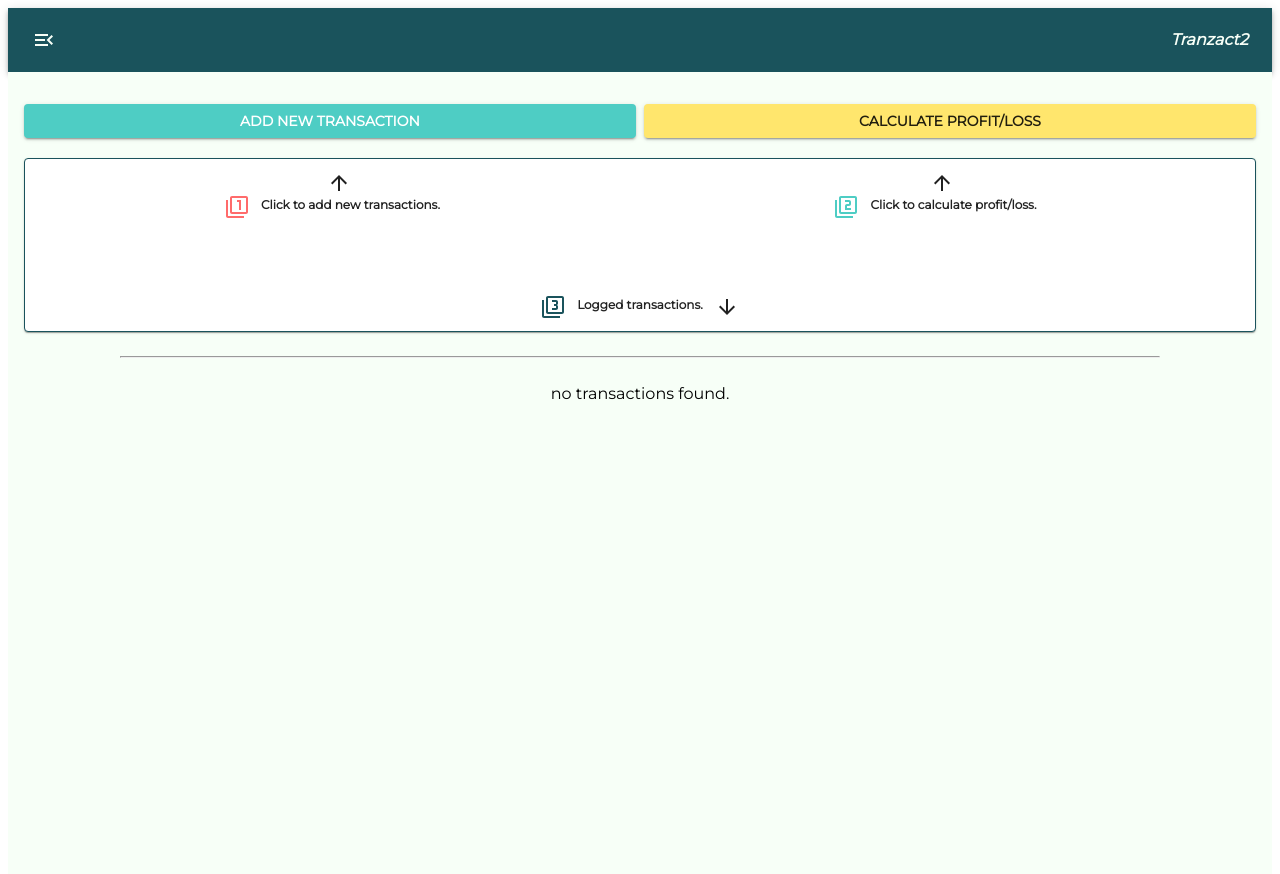
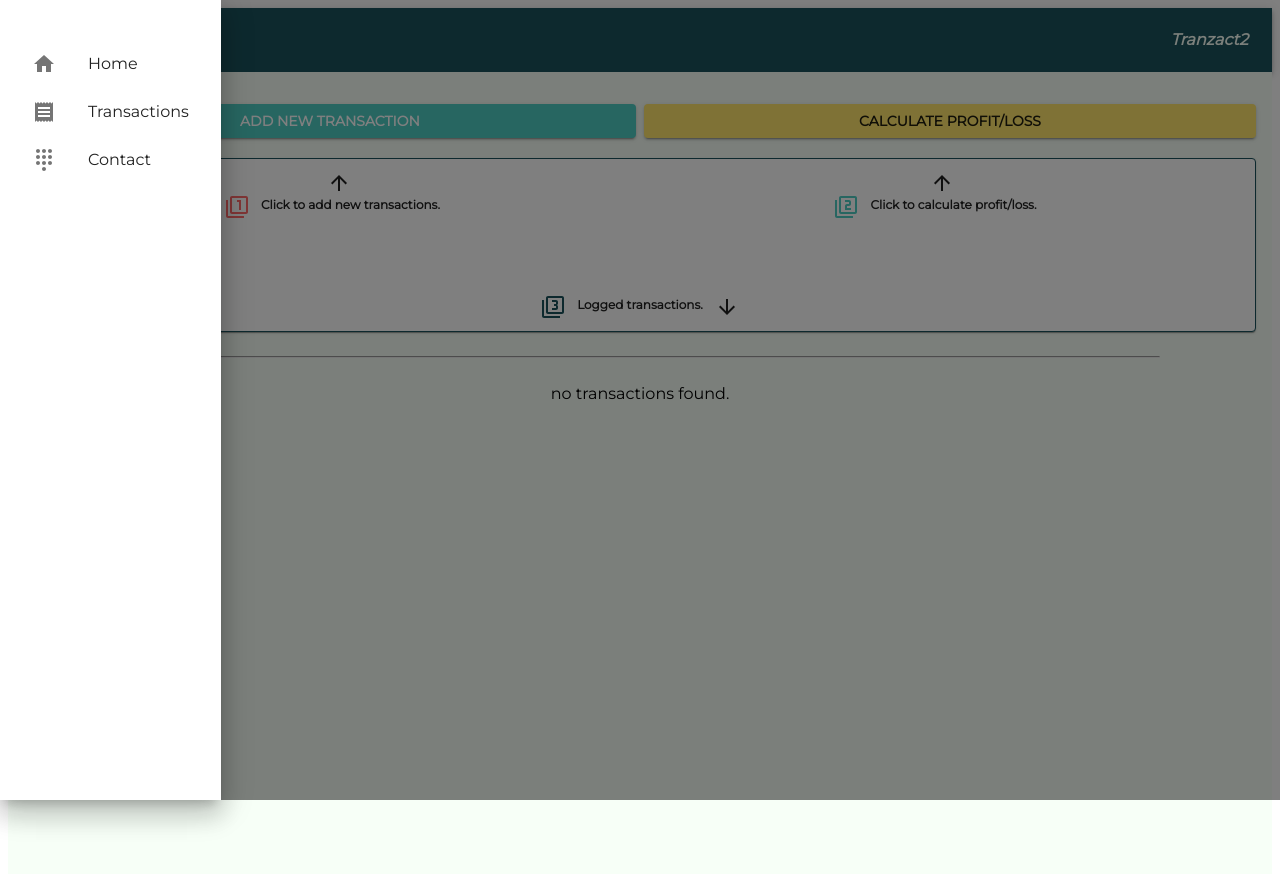
Before and after one commit to andretai/fees-calc-2, a React (Create React App) app: page / in a window 1280 px wide. Both pictures are taken after a click on the button 44 px from the left and 40 px from the top of the page. Shown: the top 874 px of the page. Built offline with nearby package versions, Linux system fonts and the light colour scheme.

Commit message:
#7 added calculation functions to constants.js and modal to show the results. #8, #9, #10 made app bars and styled it along with transactions page. (note it's basic styling only.)

```diff
--- a/src/components/Header.js
+++ b/src/components/Header.js
@@ -1,7 +1,8 @@
 import React from 'react';
 import { makeStyles } from '@material-ui/core/styles';
-import { AppBar, IconButton, Toolbar, Typography } from '@material-ui/core';
+import { AppBar, Drawer, IconButton, Toolbar, Typography } from '@material-ui/core';
 import { MenuOpen } from '@material-ui/icons';
+import Navbar from './Navbar';
 
 const useStyles = makeStyles(theme => ({
   grow: {
@@ -21,17 +22,28 @@ const useStyles = makeStyles(theme => ({
 }));
 
 const Header = () => {
+
+  // CSS
   const classes = useStyles();
+
+  // State
+  const [navbar, toggleNavbar] = React.useState(false);
+
   return (
+    <>
       <AppBar position="static" className={classes.navbar}>
         <Toolbar>
-        <IconButton edge="start">
-          <MenuOpen className={classes.menu}/>
+          <IconButton edge="start" onClick={() => toggleNavbar(true)}>
+            <MenuOpen className={classes.menu} />
           </IconButton>
           <div className={classes.grow}></div>
           <Typography variant="body1" className={classes.brand}>Tranzact2</Typography>
         </Toolbar>
       </AppBar>
+      <Drawer open={navbar} onClose={() => toggleNavbar(false)}>
+        <Navbar/>
+      </Drawer>
+    </>
   );
 }
 
--- a/src/components/Navbar.js
+++ b/src/components/Navbar.js
@@ -0,0 +1,41 @@
+import React from 'react';
+import { makeStyles } from '@material-ui/core/styles';
+import { List, ListItem, ListItemIcon, ListItemText } from '@material-ui/core';
+import { Dialpad, Home, Receipt } from '@material-ui/icons';
+
+const useStyles = makeStyles(theme => ({
+  navbar: {
+    padding: '32px 16px'
+  }
+}));
+
+const Navbar = () => {
+
+  // CSS
+  const classes = useStyles();
+
+  return (
+    <nav className={`${classes.navbar}`}>
+      <List>
+        <ListItem button>
+          <ListItemIcon><Home/></ListItemIcon>
+          <ListItemText primary="Home" />
+        </ListItem>
+        <ListItem button>
+          <ListItemIcon><Receipt/></ListItemIcon>
+          <ListItemText primary="Transactions" />
+        </ListItem>
+        {/* <ListItem button>
+          <ListItemIcon></ListItemIcon>
+          <ListItemText primary="Resources" />
+        </ListItem> */}
+        <ListItem button>
+          <ListItemIcon><Dialpad/></ListItemIcon>
+          <ListItemText primary="Contact" />
+        </ListItem>
+      </List>
+    </nav>
+  )
+}
+
+export default Navbar
--- a/src/components/transactions/Records.js
+++ b/src/components/transactions/Records.js
@@ -1,11 +1,18 @@
 import React from 'react';
+import ViewRecord from './ViewRecord';
 import { makeStyles } from '@material-ui/core/styles';
-import { Grid, Typography} from '@material-ui/core';
+import { Accordion, AccordionDetails, AccordionSummary, Grid, Typography} from '@material-ui/core';
 import { AddCircleOutline, RemoveCircleOutline } from '@material-ui/icons';
 
 const useStyles = makeStyles(theme => ({
-  paper: {
-    marginBottom: '6px'
+  accordionSummary: {
+    padding: '0',
+    height: '64px'
+  },
+  accordionDetails: {
+    padding: '0',
+    display: 'flex',
+    justifyContent: 'flex-end'
   },
   buy: {
     backgroundColor: '#4ecdc4'
@@ -43,8 +50,16 @@ const useStyles = makeStyles(theme => ({
 }));
 
 const Records = React.forwardRef((props, ref) => {
+
+  // CSS
   const classes = useStyles();
-  const records = props.records;
+
+  // Props
+  const { records, removeRecord } = props;
+
+  // State
+  const [viewRecord, toggleViewRecord] = React.useState(null);
+
   return (
     <>
       <hr style={{ margin: '24px 96px' }}></hr>
@@ -52,9 +67,12 @@ const Records = React.forwardRef((props, ref) => {
         records.length === 0 ? <Typography style={{ textAlign: 'center' }}>no transactions found.</Typography> : null
       }
       {
-        records.map(record =>
-          <Grid container key={record.id}
-            className={`${classes.paper} ${record.type === 'buy' ? classes.buy : classes.sell}`}>
+        records.map(record => {
+
+          return <Accordion key={records.indexOf(record)} onClick={() => toggleViewRecord(true)}>
+            <AccordionSummary className={`${classes.accordionSummary}`}>
+              <Grid container
+                className={`${record.type === 'buy' ? classes.buy : classes.sell}`}>
                 <Grid item xs={1}>
                   {record.type === 'buy' ?
                     <div className={`${classes.buytag}`}>
@@ -78,7 +96,14 @@ const Records = React.forwardRef((props, ref) => {
                   </div>
                 </Grid>
               </Grid>
-        )
+            </AccordionSummary>
+            <AccordionDetails className={`${classes.accordionDetails}`}>
+              {
+                viewRecord ? <ViewRecord record={record} removeRecord={removeRecord}/> : null
+              }
+            </AccordionDetails>
+          </Accordion>
+        })
       }
     </>
   )
--- /dev/null
+++ b/src/components/transactions/ViewRecord.js
@@ -0,0 +1,47 @@
+import React from 'react'
+import { makeStyles } from '@material-ui/core/styles';
+import { Button, Typography } from '@material-ui/core';
+
+const useStyles = makeStyles(theme => ({
+  paper: {
+    padding: '12px'
+  },
+  buttons: {
+    display: 'flex',
+    justifyContent: 'space-between'
+  },
+  button: {
+    width: '50%',
+    margin: '0 6px'
+  },
+  remove: {
+    color: '#ff6b6b'
+  }
+}));
+
+const ViewRecord = React.forwardRef((props, ref) => {
+
+  // CSS
+  const classes = useStyles();
+
+  // Props
+  const { record, removeRecord } = props;
+
+  // Functions
+  const handleRemoval = record => removeRecord(record);
+
+  return (
+    <div className={classes.paper}>
+      <div className={classes.buttons}>
+        <Button variant="text" className={classes.button} color="primary" disabled>
+          <Typography variant="caption" onClick={() => console.log()}></Typography>
+        </Button>
+        <Button variant="text" className={`${classes.button} ${classes.remove}`} onClick={() => handleRemoval(record)}>
+          <Typography variant="caption" style={{ fontWeight: 800 }}>remove</Typography>
+        </Button>
+      </div>
+    </div>
+  )
+})
+
+export default ViewRecord
--- a/src/index.js
+++ b/src/index.js
@@ -4,9 +4,9 @@ import App from './App';
 import reportWebVitals from './reportWebVitals';
 
 ReactDOM.render(
-  <React.StrictMode>
+  <>
     <App />
-  </React.StrictMode>,
+  </>,
   document.getElementById('root')
 );
 
--- a/src/pages/Transactions.js
+++ b/src/pages/Transactions.js
@@ -42,6 +42,14 @@ const Transactions = () => {
     setRecords([...records, record]);
   };
 
+  const removeRecord = removedRecord => {
+    console.log('Removing.. ', removedRecord);
+    let updatedRecords = records.filter(record => {
+      return record.id !== removedRecord.id;
+    });
+    setRecords([...updatedRecords]);
+  }
+
   return (
     <div className={classes.page}>
       <Grid container spacing={1} className={classes.section}>
@@ -66,9 +74,8 @@ const Transactions = () => {
         <Guide/>
       </div>
       <div id="records">
-        <Records records={records}/>
+        <Records records={records} removeRecord={removeRecord}/>
       </div>
-      {/* <button onClick={() => console.log(records)}>console.log</button> */}
     </div>
   )
 }
```
Lines whose indentation alone changed are shown as unchanged.
